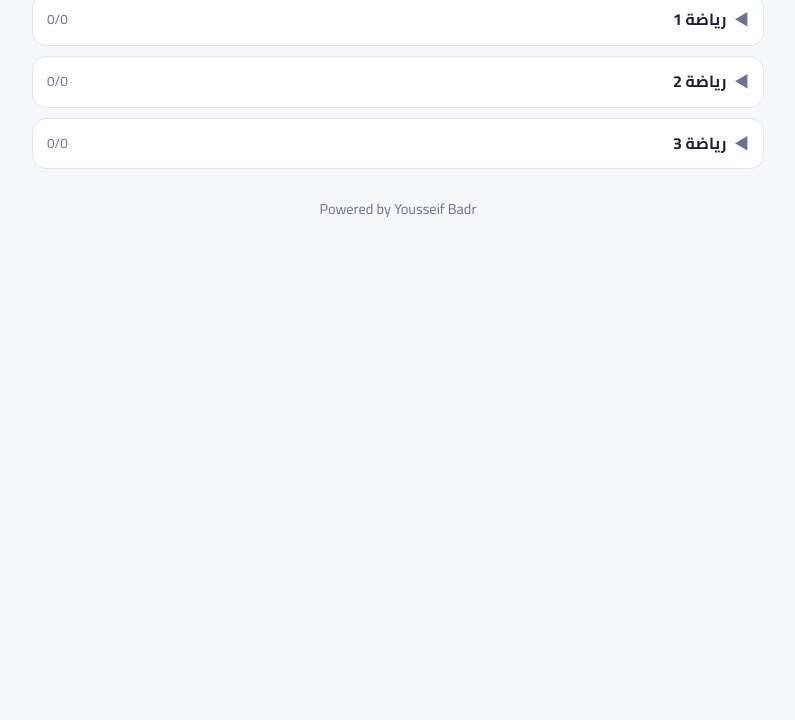
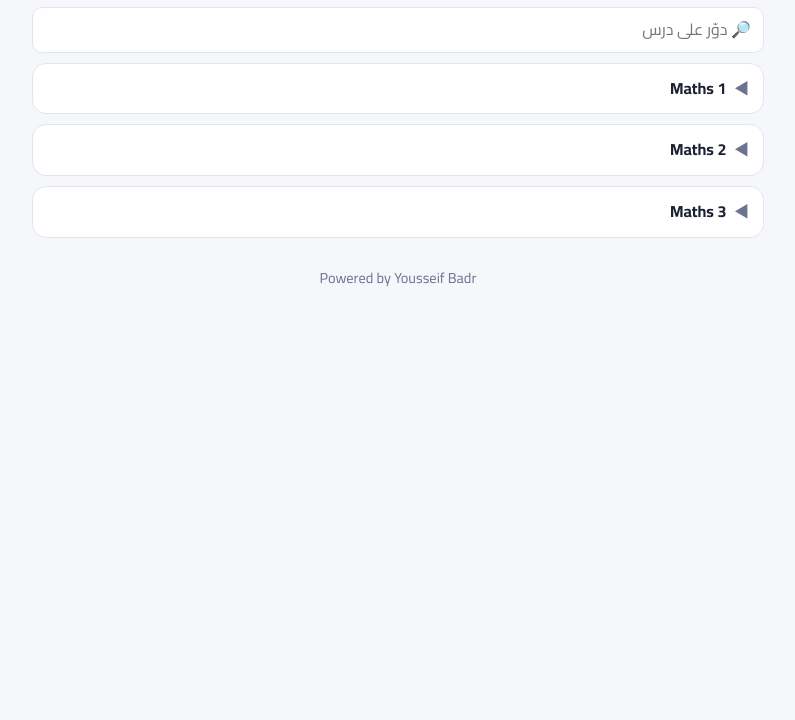
Before and after one commit to usefbadr/Maths, a plain HTML site: page index.html in a window 1280 px wide. Shown: the part 80-800 px from the top of the page, without its empty margins (242-1037 px from the left). Drawn offline with Linux system fonts and the light colour scheme.

Commit message:
Add files via upload

```diff
--- a/index.html
+++ b/index.html
@@ -3,15 +3,15 @@
 <head>
 <meta charset="utf-8">
 <meta name="viewport" content="width=device-width, initial-scale=1, viewport-fit=cover">
-<title>مكتبة الماث</title>
-<link rel="stylesheet" href="https://fonts.googleapis.com/css2?family=Cairo:wght@400;600;700&display=swap">
+<title>Mansoura Maths Hub</title>
+<link rel="stylesheet" href="https://fonts.googleapis.com/css2?family=Cairo:wght@400;600;700&family=Righteous&display=swap">
 <style>
-:root{--bg:#f6f7fb;--card:#fff;--ink:#1c2233;--mute:#6b7390;--line:#e2e5f0;--pri:#4f46e5;--pri-ink:#fff;--ok:#16a34a;--soft:#eef0ff}
-@media (prefers-color-scheme:dark){:root{--bg:#12141c;--card:#1b1e2a;--ink:#e8eaf3;--mute:#9aa1bd;--line:#2c3040;--pri:#818cf8;--pri-ink:#12141c;--soft:#252a45;color-scheme:dark}}
+:root{--brand:#1c2233;--bg:#f6f7fb;--card:#fff;--ink:#1c2233;--mute:#6b7390;--line:#e2e5f0;--pri:#4f46e5;--pri-ink:#fff;--ok:#16a34a;--soft:#eef0ff}
+@media (prefers-color-scheme:dark){:root{--brand:#f5f0e1;--bg:#12141c;--card:#1b1e2a;--ink:#e8eaf3;--mute:#9aa1bd;--line:#2c3040;--pri:#818cf8;--pri-ink:#12141c;--soft:#252a45;color-scheme:dark}}
 *{box-sizing:border-box}
 body{margin:0;background:var(--bg);color:var(--ink);font-family:"Cairo",system-ui,-apple-system,"Segoe UI",Tahoma,sans-serif;line-height:1.6}
 main{max-width:760px;margin:0 auto;padding:16px 14px 40px}
-h1{font-size:1.5rem;margin:6px 0 2px}
+h1{font-family:"Righteous","Cairo",sans-serif;font-weight:400;font-size:2rem;letter-spacing:.5px;color:var(--brand);margin:6px 0 2px;text-align:center}
 .sub{color:var(--mute);font-size:.9rem;margin:0 0 14px}
 input[type=search]{font:inherit;color:var(--ink);background:var(--card);border:1px solid var(--line);border-radius:10px;padding:9px 12px;width:100%}
 input[type=search]:focus{outline:2px solid var(--pri);border-color:transparent}
@@ -31,6 +31,7 @@ button.ghost{background:transparent;color:var(--mute);padding:4px 8px;font-weigh
 .vid{display:flex;align-items:center;gap:8px;padding:8px 12px;border-top:1px solid var(--line)}
 .vid .t{flex:1;text-align:start;background:none;color:var(--ink);padding:2px 0;font-weight:400}
 .vid.done .t{color:var(--mute);text-decoration:line-through}
+.vid a.t{color:var(--ink);text-decoration:none}
 .vid input[type=checkbox]{width:20px;height:20px;accent-color:var(--ok);flex:none}
 .path{color:var(--mute);font-size:.8rem}
 .player{background:var(--card);border:1px solid var(--line);border-radius:14px;padding:10px;margin:10px 0;position:sticky;top:0;z-index:5}
@@ -43,7 +44,7 @@ button.ghost{background:transparent;color:var(--mute);padding:4px 8px;font-weigh
 </head>
 <body>
 <main>
-  <h1>📐 مكتبة الماث</h1>
+  <h1 dir="ltr">Mansoura Maths Hub</h1>
   <p class="sub" id="sub"></p>
   <div id="app"></div>
   <p class="foot" dir="ltr">Powered by Yousseif Badr</p>
@@ -61,19 +62,91 @@ button.ghost{background:transparent;color:var(--mute);padding:4px 8px;font-weigh
    انسخ كتلة {title:"رياضة ..", topics:[...]} بالكامل.
    ===================================================================== */
 const DATA=[
-  {title:"رياضة 1",topics:[
+  {title:"Maths 1",topics:[
     {title:"جبر",videos:[
+      {title:"Ch1_A_Theory of polynomial", url:"https://youtu.be/z1P5DcblvrU"},
+      {title:"Ch1_B_Theory of polynomial", url:"https://youtu.be/si6PxFvv2xs"},
+      {title:"Ch1_C_Theory of polynomial", url:"https://youtu.be/tpa4Y16tAqU"},
+      {title:"(ch2_a) partial fractions", url:"https://youtu.be/KW2fRTEqV_M"},
+      {title:"(ch2_b) partial fractions", url:"https://youtu.be/1dgdZJz80zI"},
+      {title:"(ch 3) mathematical induction", url:"https://youtu.be/tFqPK18KX-U"},
+      {title:"mathematical induction 2 examples", url:"https://youtu.be/pOIsXoaowxI"},
+      {title:"mathematical induction 3 examples", url:"https://youtu.be/fPu6HSL8X8k"},
+      {title:"(Gauss_Jordan) _ 1", url:"https://youtu.be/DCbqea-M9X0"},
+      {title:"(Gauss Jordan) _ 2", url:"https://youtu.be/uzxphSUf5g8"},
+      {title:"(Gauss Jordan) _ 3", url:"https://youtu.be/fuBtwJ5vtDo"},
+      {title:"Eigenvalues and Eigenvectors (1)", url:"https://youtu.be/OA38xMRm0uM"},
+      {title:"Eigenvalues and eigenvectors (2) Properties", url:"https://youtu.be/2T88a_4HbX0"},
     ]},
     {title:"تفاضل",videos:[
+      {title:"e^x)(ch1-a_Functions))", url:"https://youtu.be/V8y4sNmbfF8"},
+      {title:"(ch1 -1b) (e^-x, ln x)", url:"https://youtu.be/WaNfTyNy91A"},
+      {title:"(ch1_1c)(hyperbolic fn)", url:"https://youtu.be/SCeCncgFjLo"},
+      {title:"(ch1_1d)(inverse hyperbolic)", url:"https://youtu.be/36X6_xkxzoE"},
+      {title:"(ch1_1e) (sin,cos,tan)", url:"https://youtu.be/IzjjVi0lZHQ"},
+      {title:"( ch1_1f) ( inverse trigonometric)", url:"https://youtu.be/400vTlBsM5Y"},
+      {title:"(ch1_g) أمثله", url:"https://youtu.be/HdL2biUQGxA"},
+      {title:"(ch 2_a) Derivatives", url:"https://youtu.be/2kvVYmiwrCU"},
+      {title:"(ch 2_b) Derivatives", url:"https://youtu.be/8SOloFaGTqU"},
+      {title:"(ch2_c) Logarithmic derivatives", url:"https://youtu.be/fWtrKGTUjMI"},
+      {title:"ch3-a (L' Hopital 1)", url:"https://youtu.be/ifZqyE3Fq34"},
+      {title:"ch3 b (L'Hopital 2)", url:"https://youtu.be/RTOB4M_cxVc"},
+      {title:"ch3 (Taylor series)", url:"https://youtu.be/0f2DrG4eySs"},
+      {title:"مراجعة على ما سبق", url:"https://youtu.be/w70tbRM8bZ0"},
+      {title:"Ch 4 (1) function of several variables (domain 1)", url:"https://youtu.be/GtcHBS52Guc"},
+      {title:"Ch 4 (2) function of several variables (domain 2)", url:"https://youtu.be/pjasLizhn3Q"},
+      {title:"ch 4 (3) function of several variables (domain 3)", url:"https://youtu.be/_e5lTu_IUbA"},
+      {title:"ch 4 (4) partial derivatives (explicit function)", url:"https://youtu.be/Gvxge5MvShw"},
+      {title:"ch 4(5) Chain rule. partial derivative by Tree diagram", url:"https://youtu.be/XX3CVgMPuXE"},
+      {title:"ch 4 (6) implicit derivative of function of several variables", url:"https://youtu.be/NCPBPaE1-OE"},
+      {title:"ch 4(7) extrema of function of 2 variables", url:"https://youtu.be/Vd9sD02n9Ws"},
     ]},
   ]},
-  {title:"رياضة 2",topics:[
+  {title:"Maths 2",topics:[
     {title:"تكامل",videos:[
+      {title:"(ch1 part 1)", url:"https://youtu.be/RUk95eJ8Plw"},
+      {title:"(ch1 part 2)", url:"https://youtu.be/6uG9k8wlOrA"},
+      {title:"(ch1 part 3)", url:"https://youtu.be/h0EZCN25Sak"},
+      {title:"(ch1 part 4)", url:"https://youtu.be/-ezqYc6djBw"},
+      {title:"(ch2 part 1) by parts", url:"https://youtu.be/nSfcPUVTbk8"},
+      {title:"(ch2 part2) substitution", url:"https://youtu.be/O9gb6uGmTtg"},
+      {title:"(ch2 part3) removing roots", url:"https://youtu.be/y3aqHpdVQUQ"},
+      {title:"(ch2 part4) completing square", url:"https://youtu.be/7A-41Alxu0c"},
+      {title:"(ch2 part5) integration by partial fractions", url:"https://youtu.be/oeuLRftb93k"},
+      {title:"(ch2 part6) Strategy for Integration", url:"https://youtu.be/F0trVVlaEgY"},
+      {title:"Differential Equation_linear", url:"https://youtu.be/Cuhu79alv6c"},
+      {title:"Differential Equation تكملة لما قبله", url:"https://youtu.be/NutJ4aEtEjk"},
+      {title:"Exact _Differential Equation", url:"https://youtu.be/MSTO6PsTPMQ"},
+      {title:"(ch4 part1) definite integral", url:"https://youtu.be/KbgRloxlC38"},
+      {title:"( ch4 part2) improper integral", url:"https://youtu.be/DjL4ugazGj8"},
+      {title:"(ch5) Area", url:"https://youtu.be/XYMLrR-n7rI"},
+      {title:"(ch5) Volume", url:"https://youtu.be/E-OJMafTKYM"},
+      {title:"(ch5) arc length & surface area", url:"https://youtu.be/cNSSLe8rdzk"},
+      {title:"mcq review مراجعة تكامل", url:"https://youtu.be/l4HmJ1RxaVE"},
     ]},
     {title:"هندسة تحليلية",videos:[
+      {title:"(1_ introduction)", url:"https://youtu.be/81l8X4zqVaA"},
+      {title:"(2_ parabola)", url:"https://youtu.be/HJA2-HcQbwI"},
+      {title:"parabola (new example) {Curved Parabola}", url:"https://youtu.be/xxNfMtQdwhg"},
+      {title:"(3_Ellipse) _ A", url:"https://youtu.be/KvNIgrO5PtQ"},
+      {title:"(3_Ellipse) _ B", url:"https://youtu.be/ylLeby9kb9I"},
+      {title:"مثال جامع بين parabola & ellipse", url:"https://youtu.be/E8I2-lPBF00"},
+      {title:"(4_Circle)", url:"https://youtu.be/iIwUeb_pIrQ"},
+      {title:"(4_circle) : polar Region", url:"https://youtu.be/uTFZHIKkWHE"},
+      {title:"(5_Hyperbola)", url:"https://youtu.be/QGnZEc3sQrI"},
+      {title:"(ch.2) 3D Point Line Plane", url:"https://youtu.be/8HFALBaWoXU"},
+      {title:"(Ch.2) Point.Line.Plane - نفس شرح الفيديو اللي فوقه بس بعمق وفهم أعلى", url:"https://youtu.be/U0MfBAivVkE"},
+      {title:"(ch.3 _1) cylinder", url:"https://youtu.be/iANaxzWVBb4"},
+      {title:"(ch.3 _2) Conicoid with algorithm", url:"https://youtu.be/jQummo3ejyY"},
+      {title:"(ch.3 _3)", url:"https://youtu.be/s463gKKP7Iw"},
+      {title:"(ch.3 _4)", url:"https://youtu.be/RVzPlviYsZ4"},
+      {title:"(ch.3 _5)", url:"https://youtu.be/Ieffs8oDJUI"},
+      {title:"(ch.3 _6)", url:"https://youtu.be/ynnSZjNyBzk"},
+      {title:"(ch.3 _7)", url:"https://youtu.be/dj_jI0uMLvg"},
+      {title:"(ch.3 _8)", url:"https://youtu.be/I2i3At0QzvA"},
     ]},
   ]},
-  {title:"رياضة 3",topics:[
+  {title:"Maths 3",topics:[
     {title:"D.E",videos:[
     ]},
     {title:"SEV",videos:[
@@ -113,20 +186,20 @@ function videoRow(x,withPath){
   const {v,s,t,id}=x,done=!!watched[id];
   return h('div',{class:'vid'+(done?' done':'')},
     h('input',{type:'checkbox',checked:done,title:'خلصته',onchange:e=>{if(e.target.checked)watched[id]=1;else delete watched[id];saveWatched();render()}}),
-    h('button',{class:'t',onclick:()=>{playing=x;render();window.scrollTo({top:0,behavior:'smooth'})}},v.title,withPath?h('div',{class:'path'},s.title+' › '+t.title):null))}
+    h('a',{class:'t',href:v.url,target:'_blank',rel:'noopener'},v.title,withPath?h('div',{class:'path'},s.title+' › '+t.title):null))}
 
 function toggle(k){open.has(k)?open.delete(k):open.add(k);render()}
 
 function topicEl(s,t,k){
   const items=t.videos.map(v=>({v,s,t,id:v.url})),isOpen=open.has(k),d=items.filter(x=>watched[x.id]).length;
   return h('div',{class:'topic'+(isOpen?' open':'')},
-    h('div',{class:'head',onclick:()=>toggle(k)},h('span',{class:'chev'},'◀'),h('span',{class:'t'},t.title),h('span',{class:'n'},d+'/'+items.length)),
+    h('div',{class:'head',onclick:()=>toggle(k)},h('span',{class:'chev'},'◀'),h('span',{class:'t'},t.title)),
     isOpen?h('div',null,items.length?items.map(x=>videoRow(x)):h('p',{class:'note'},'مفيش فيديوهات هنا لسه')):null)}
 
 function sectionEl(s,si){
   const k='s'+si,isOpen=open.has(k),items=all.filter(x=>x.s===s),d=items.filter(x=>watched[x.id]).length;
   return h('div',{class:'card'+(isOpen?' open':'')},
-    h('div',{class:'head',onclick:()=>toggle(k)},h('span',{class:'chev'},'◀'),h('span',{class:'t'},s.title),h('span',{class:'n'},d+'/'+items.length)),
+    h('div',{class:'head',onclick:()=>toggle(k)},h('span',{class:'chev'},'◀'),h('span',{class:'t'},s.title)),
     isOpen?h('div',{class:'body'},s.topics.map((t,ti)=>topicEl(s,t,k+'-'+ti))):null)}
 
 function playerEl(){
@@ -139,11 +212,11 @@ function playerEl(){
 
 function render(){
   const total=all.length,d=all.filter(x=>watched[x.id]).length;
-  sub.textContent=total?'خلصت '+d+' من '+total+' فيديو':'';
+  sub.textContent='';
   const kids=[playerEl()];
   if(total){
-    kids.push(h('div',{class:'bar'},h('i',{style:'width:'+Math.round(100*d/total)+'%'})));
-    kids.push(h('input',{type:'search',placeholder:'🔎 دوّر على درس (حتى لو الاسم غلط شوية)',value:q,oninput:e=>{q=e.target.value;render();const i=app.querySelector('input[type=search]');i.focus();i.setSelectionRange(q.length,q.length)}}));
+
+    kids.push(h('input',{type:'search',placeholder:'🔎 دوّر على درس',value:q,oninput:e=>{q=e.target.value;render();const i=app.querySelector('input[type=search]');i.focus();i.setSelectionRange(q.length,q.length)}}));
   }
   if(q.trim()){
     const m=all.filter(x=>fuzzy(x.v.title+' '+x.t.title+' '+x.s.title,q));
```
